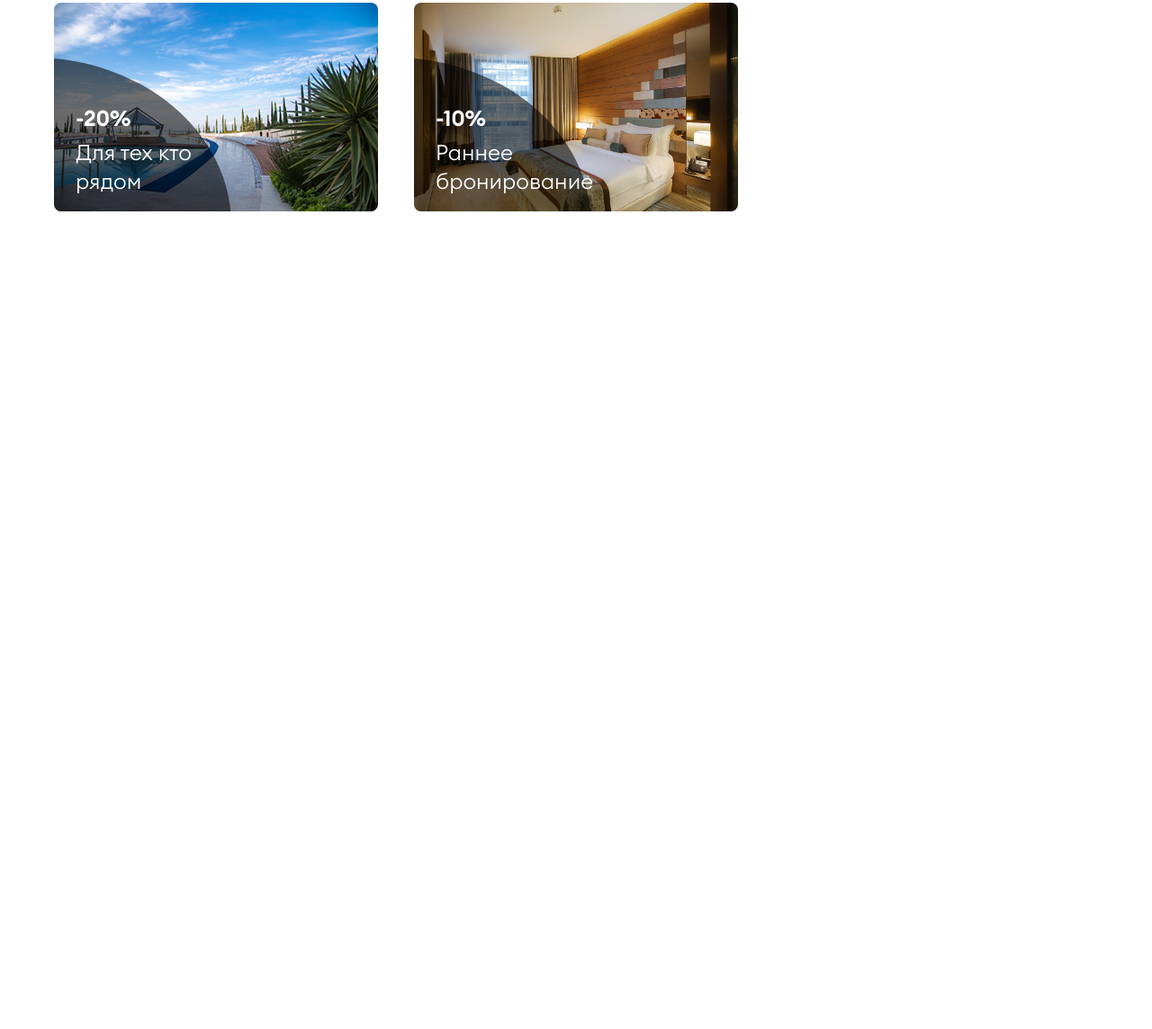
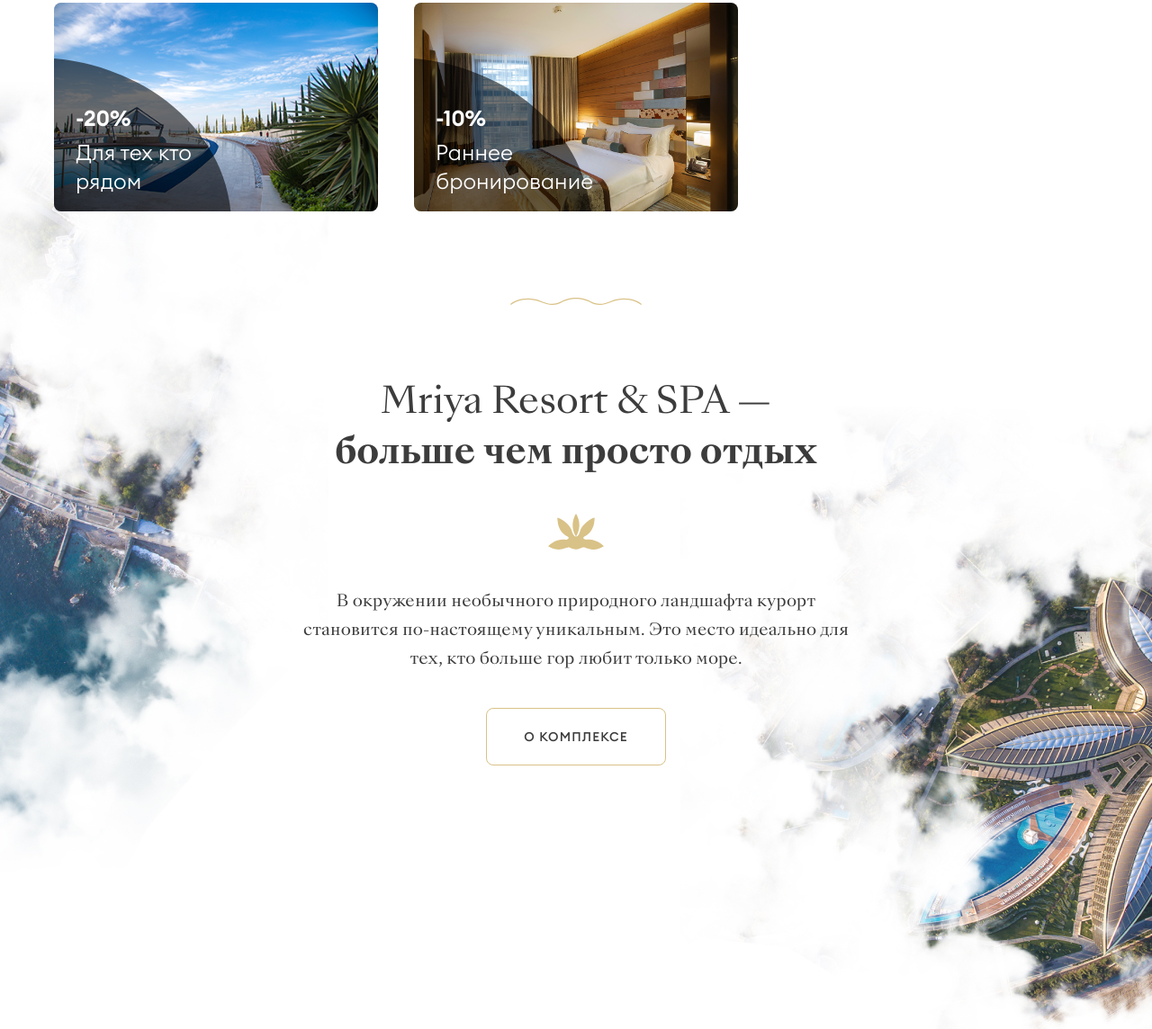
Before and after one commit to glazzkov/Mriya, a plain HTML site: page index.html in a window 1280 px wide. Shown: the part 1181-2325 px from the top of the page at 90% size. Before the commit the page ends 1512 px from the top, so only its background shows below. Drawn offline with Linux system fonts and the light colour scheme; files whose address does not match are found by name.

Commit message:
Добавлен блок с информацией.

```diff
--- a/index.html
+++ b/index.html
@@ -298,6 +298,37 @@
       <!-- /.choose-container -->
     </section>
     <!-- /.choose -->
+    <section class="info">
+      <img
+        src="img/pictures/info-background-left.jpg"
+        alt=""
+        class="info__background info__background_left"
+      />
+      <img
+        src="img/pictures/info-background-right.jpg"
+        alt=""
+        class="info__background info__background_right"
+      />
+      <div class="info-container">
+        <img src="img/icons/wave.svg" alt="" class="info__wave-img" />
+        <h2 class="info__title">
+          Mriya Resort & SPA —
+          <span class="info__title info__title_bold">
+            больше&nbspчем просто отдых
+          </span>
+        </h2>
+        <img src="img/icons/info-icon.svg" alt="" class="info__icon" />
+        <p class="info__text">
+          В окружении необычного природного ландшафта курорт становится
+          по-настоящему уникальным. Это место идеально для тех, кто больше гор
+          любит только море.
+        </p>
+        <a href="#" class="info__button head-main__button text_interactive"
+          >О комплексе</a
+        >
+      </div>
+    </section>
+    <!-- /.info -->
     <script src="js/tabs.js"></script>
   </body>
 </html>
--- a/sass/_settings.sass
+++ b/sass/_settings.sass
@@ -36,7 +36,6 @@ a
     font-weight: 300
     font-size: 24px
     line-height: 32px
-    width: 168px
   &_interactive
     font-style: normal
     font-weight: 500
--- a/sass/blocks/_choose.sass
+++ b/sass/blocks/_choose.sass
@@ -142,6 +142,7 @@
       width: 100%
       object-fit: cover
     &__info
+      width: 168px
       z-index: 1
       display: flex
       flex-direction: column
--- a/sass/blocks/_head.sass
+++ b/sass/blocks/_head.sass
@@ -92,6 +92,9 @@
       border: solid 1px $color-secondary
       background-color: $color_light
       border-radius: 8px
+      display: flex
+      justify-content: center
+      align-items: center
       &_gold
         background-color: $color-secondary
         background: linear-gradient(0deg, #BCA56A, #BCA56A), #86C1DB
--- /dev/null
+++ b/sass/blocks/_info.sass
@@ -0,0 +1,41 @@
+.info
+  position: relative
+  &-container
+    text-align: center
+    max-width: 640px
+    margin: auto
+    position: relative
+    height: 616px
+    display: flex
+    flex-direction: column
+    align-items: center
+    padding-bottom: 96px
+  &__background
+    position: absolute
+    z-index: -1
+    &_right
+      right: 0px
+      top: 120px
+    &_left
+      top: -240px
+      left: 0px
+  &__icon
+    margin-top: 9px
+  &__title
+    margin-top: 78px
+    font-family: 'SangBleuKingdom'
+    font-style: normal
+    font-weight: 400
+    font-size: 40px
+    line-height: 56px
+    text-align: center
+    &_bold
+      font-weight: bold
+  &__text
+    font-family: 'SangBleuKingdom'
+    font-style: normal
+    font-weight: 400
+    font-size: 18px
+    line-height: 32px
+    margin-top: 41px
+    margin-bottom: 39px
--- a/sass/style.sass
+++ b/sass/style.sass
@@ -9,6 +9,8 @@
 @import blocks/head
 //стили для блока поиска
 @import blocks/choose
+//стили для блока с информацией
+@import blocks/info
 //
 //
 //
```
Also changed, not shown: css/style.css, img/icons/info-icon.svg (added), img/icons/wave.svg (added), img/pictures/info-background-left.jpg (added), img/pictures/info-background-right.jpg (added), 1 other file.
